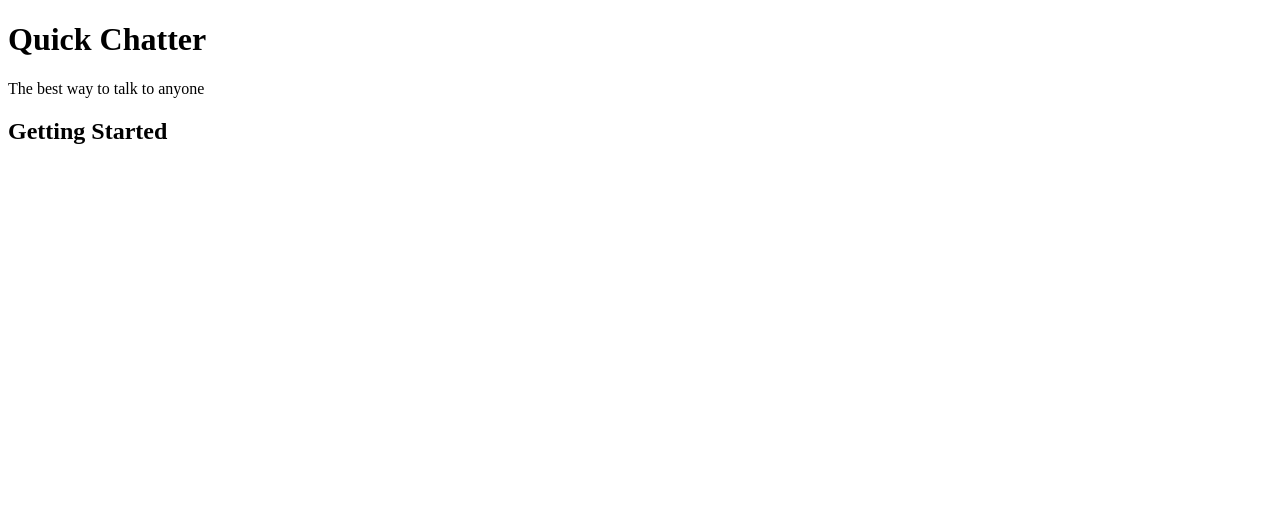
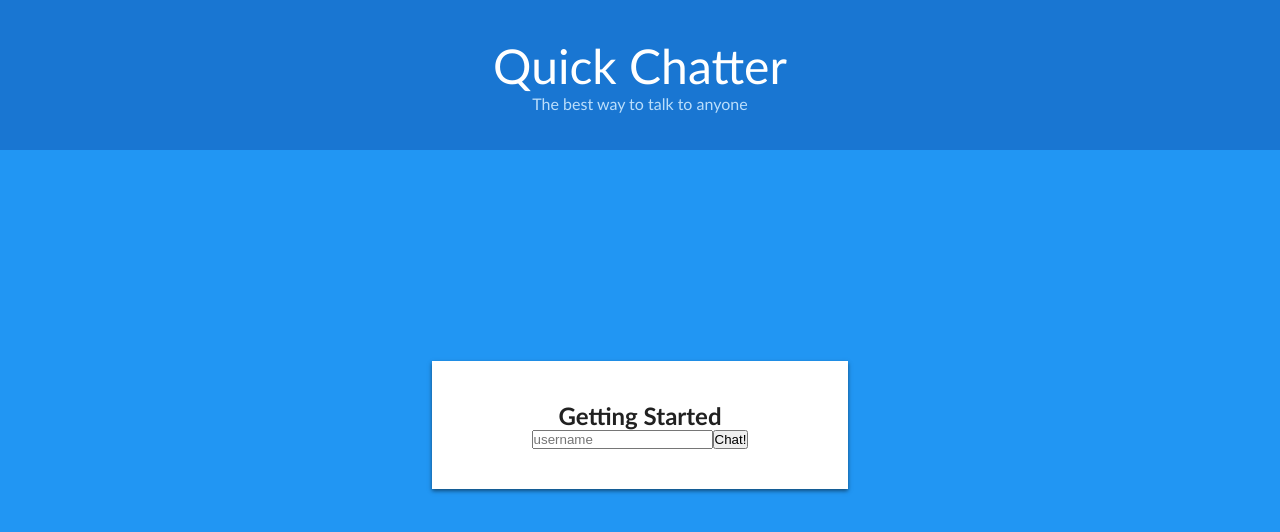
Before and after one commit to JustSpokenCodes/message-socket.io, a plain HTML site: page index.html in a window 1280 px wide. Drawn offline with Linux system fonts and the light colour scheme.

Commit message:
Step 2 + 3 complete

```diff
--- a/app.css
+++ b/app.css
@@ -17,7 +17,7 @@
 }
 
 body {
-    font-family: 'Franklin Gothic Medium', 'Arial Narrow', Arial, sans-serif;
+    font-family: 'Trebuchet MS', 'Lucida Sans Unicode', 'Lucida Grande', 'Lucida Sans', Arial, sans-serif;
     color: var(--primary-text);
 }
 
@@ -47,6 +47,11 @@ body {
     margin-bottom: 20px;
 }
 
+.container {
+    max-width: 600px;
+    margin: 0 auto;
+}
+
 /* Text Classes */
 .primary-text {
     color: var(--primary-text);
@@ -68,3 +73,30 @@ h1 {
     font-size: 48px;
     font-weight: 300;
 }
+
+/* Header  */
+header {
+    height: 150px;
+    background-color: var(--dark-blue);
+    width: 100%;
+    color:white;
+}
+
+header .container {
+    height: 100%;
+    align-items: left;
+}
+
+#appContainer {
+    height: 100vh;
+    width: 100vw;
+    background-color: var(--primary-blue);
+}
+
+/* Login Form  */
+#login {
+    background:white;
+    padding: 40px 100px;
+    box-shadow: 0 2px 4px rgba(0,0,0,0.5);
+    margin-top: -100px;
+}
--- a/index.html
+++ b/index.html
@@ -4,32 +4,51 @@
     <meta charset="UTF-8">
     <meta name="viewport" content="width=device-width, initial-scale=1.0">
     <title>Quick Chat</title>
+    <link rel="stylesheet" href="app.css">
 </head>
+
 <body>
+    <div id="appContainer" class="flex-column">
         <header>
-        <div>
+            <div class="container flex-column flex-center">
                 <h1>Quick Chatter</h1>
-            <p> The best way to talk to anyone</p>
+                <p class="light-text"> The best way to talk to anyone</p>
             </div>
         </header>
 
-    <div id="mainContent">
+        <div id="mainContent" class="container flex-grow-1 flex-column flex-center">
             <section id="login">
-            <h2>Getting Started</h2>
-            <form id="loginForm">
-
+                <h2 class="text-center">Getting Started</h2>
+                <form id="loginForm" class="flex">
+                    <input type="text" name="username" class="flex-grow-1" id="usernameInput" placeholder="username">
+                    <button id="loginBtn">Chat!</button>
                 </form>
             </section>
 
-        <section id="chat">
+            <section id="chat" class="hidden">
                 <div id="messagesList">
-                <div class="message message-right"></div>
-                <div class="message message-left"></div>
+                    <div class="message message-left">
+                        <div id="message-details">
+                            <p class="message-author">Josh Stevens</p>
+                            <p class="message-date">10/8/2020</p>
                         </div>
-            <form id="messageForm">
-
+                        <p class="message-content">Lorem ipsum dolor sit amet consectetur, adipisicing elit. Laudantium, fugit dignissimos iusto similique quae ab!</p>
+                    </div>
+                    <div class="message message-right">
+                        <div id="message-details">
+                            <p class="message-author"> </p>
+                            <p class="message-date">10/8/2020</p>
+                        </div>
+                        <p class="message-content">Lorem ipsum dolor sit amet consectetur, adipisicing elit. Laudantium, fugit dignissimos iusto similique quae ab!</p>
+                    </div>
+                    <p class="secondary-text text-center">Josh Stevens has joined the chat...</p>
+                </div>
+                <form id="messageForm" class="flex">
+                    <input type="text" name="message" class="flex-grow-1" id="messageInput" placeholder="Enter a message">
+                    <button id="loginBtn"></button>
                 </form>
             </section>
+        </div>
     </div>
 
     <script src="app.js"></script>
```
Lines whose indentation alone changed are shown as unchanged.
